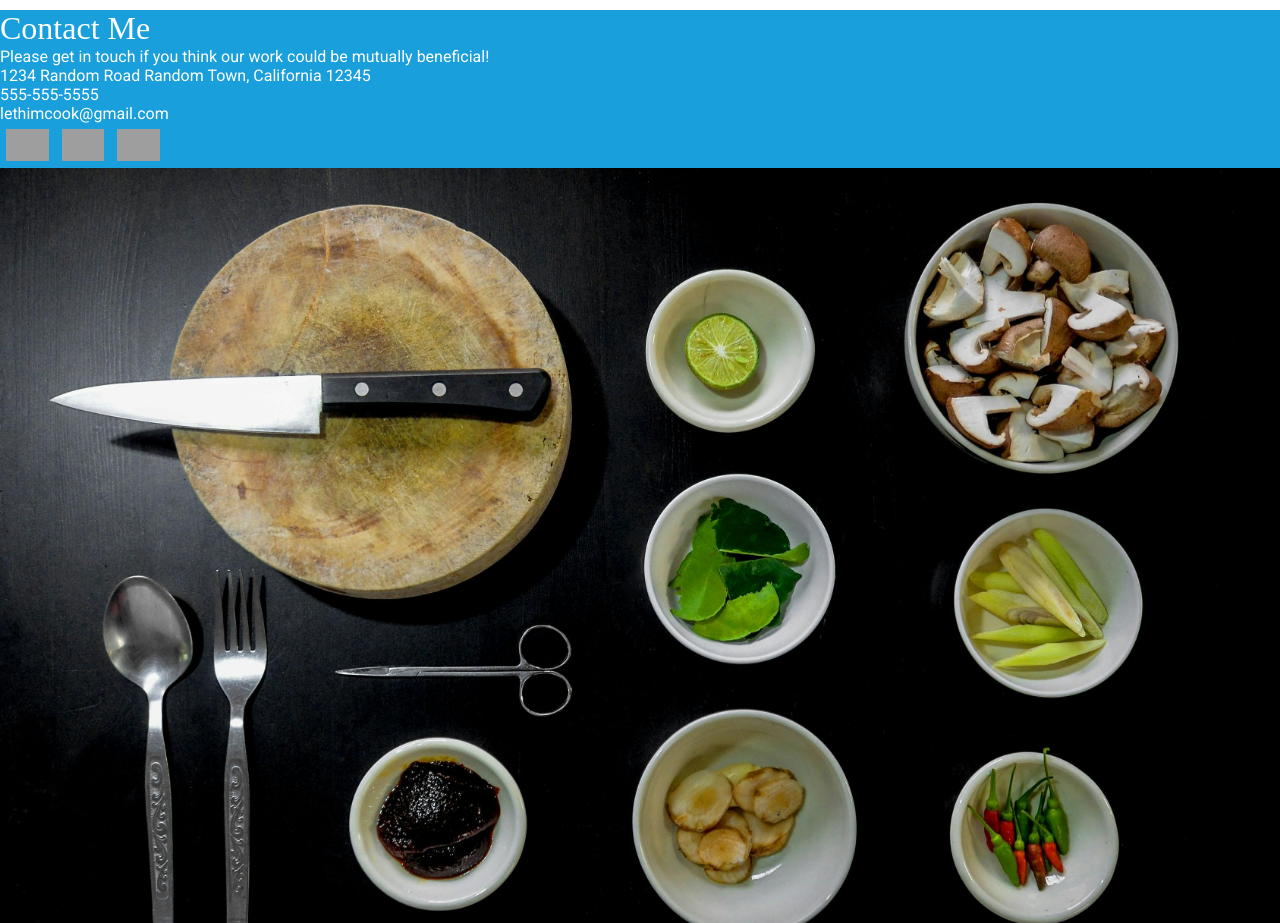
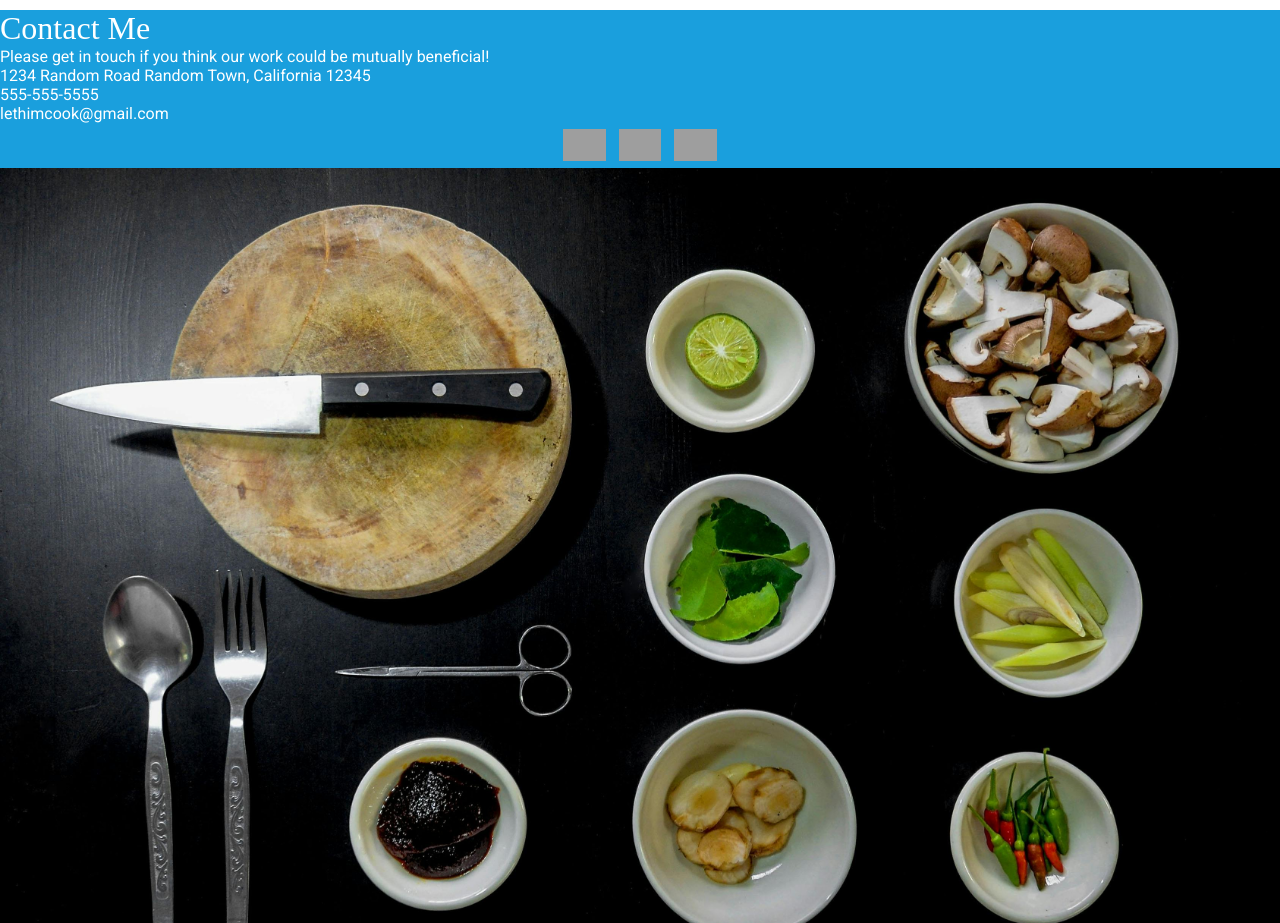
Before and after one commit to BamideleAdewuyi/Homepage, a website built with webpack: page src/template.html in a window 1280 px wide. Shown: the part 3420-4343 px from the top of the page. Built offline with nearby package versions, Linux system fonts and the light colour scheme; grey boxes are pictures that could not be loaded; a web font is replaced by a local one.

Commit message:
style.css: Set .contactIcons justify-content to center

```diff
--- a/src/style.css
+++ b/src/style.css
@@ -43,6 +43,10 @@ body {
 
 .container, .projectScreenshot {
     align-items: center;
+}
+
+.contactIcons {
+    justify-content: center;
 }
 
 h1, h2, h3, h4, h5, h6 {
```
